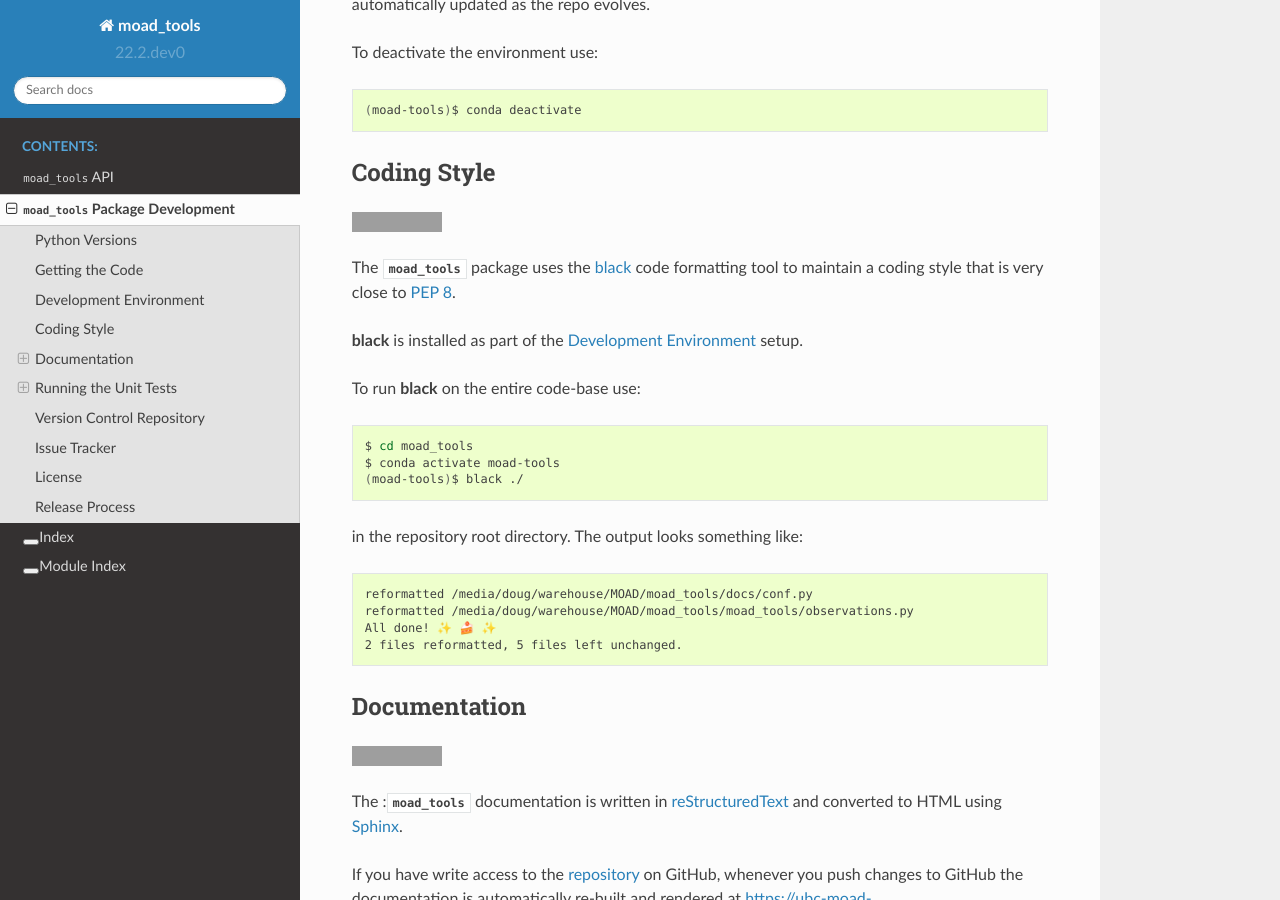
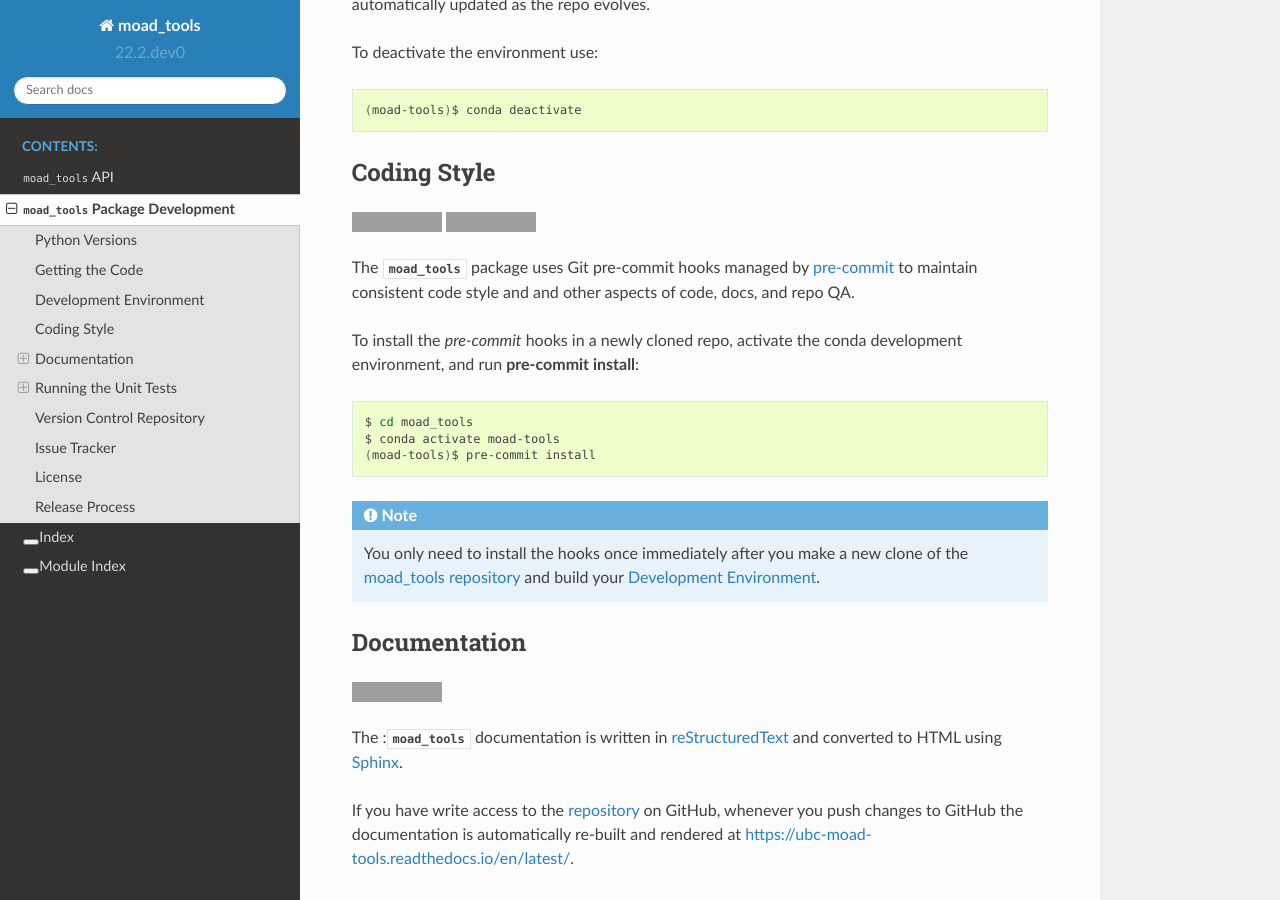
Before and after one commit to UBC-MOAD/moad_tools, a Sphinx documentation site: the page built from docs/pkg_development.rst, in a window 1280 px wide and 900 px high, scrolled down 1145 px. Built offline with Sphinx 7.4.7 and the Read the Docs theme 2.0.0, drawn with Linux system fonts in a browser that asks for light colours; grey boxes are pictures that could not be loaded.

Commit message:
Add pre-commit Git hooks to manage code style & QA during development (#49)
* Add pre-commit to dev env for code style & QA mgmt

* Code & docs gardening by pre-commit

This commit includes a series of changes made to improve readability and
maintain coding hygiene. This includes minor reformatting of code blocks for
easier comprehension and the removal of extraneous whitespace. In several
places, overly long lines have been properly distributed over multiple lines,
significantly improving readability. Furthermore, useless empty lines have been
removed to keep the code compact and clean.

* Integrate pre-commit for code style standardization

The documentation has been updated to reflect the introduction of pre-commit,
which will be used to maintain consistent code style and other aspects of
quality assurance within the package. Git pre-commit hooks are now managed by
pre-commit to ensure code conformity across various aspects including the code
itself, documentation and overall repository quality. This includes the use of
'black' for code formatting.

```diff
--- a/docs/pkg_development.rst
+++ b/docs/pkg_development.rst
@@ -145,33 +145,35 @@ To deactivate the environment use:
 Coding Style
 ============
 
+.. image:: https://img.shields.io/badge/pre--commit-enabled-brightgreen?logo=pre-commit&logoColor=white
+   :target: https://pre-commit.com
+   :alt: pre-commit
 .. image:: https://img.shields.io/badge/code%20style-black-000000.svg
     :target: https://black.readthedocs.io/en/stable/
     :alt: The uncompromising Python code formatter
 
-The :py:obj:`moad_tools` package uses the `black`_ code formatting tool to maintain
-a coding style that is very close to `PEP 8`_.
+The :py:obj:`moad_tools` package uses Git pre-commit hooks managed by `pre-commit`_
+to maintain consistent code style and and other aspects of code,
+docs,
+and repo QA.
 
-.. _black: https://black.readthedocs.io/en/stable/
-.. _PEP 8: https://peps.python.org/pep-0008/
+.. _pre-commit: https://pre-commit.com/
 
-:command:`black` is installed as part of the :ref:`moad_toolsDevelopmentEnvironment` setup.
-
-To run :command:`black` on the entire code-base use:
+To install the `pre-commit` hooks in a newly cloned repo,
+activate the conda development environment,
+and run :command:`pre-commit install`:
 
 .. code-block:: bash
 
     $ cd moad_tools
     $ conda activate moad-tools
-    (moad-tools)$ black ./
+    (moad-tools)$ pre-commit install
 
-in the repository root directory.
-The output looks something like::
+.. note::
+    You only need to install the hooks once immediately after you make a new clone of the
+    `moad_tools repository`_ and build your :ref:`moad_toolsDevelopmentEnvironment`.
 
-  reformatted /media/doug/warehouse/MOAD/moad_tools/docs/conf.py
-  reformatted /media/doug/warehouse/MOAD/moad_tools/moad_tools/observations.py
-  All done! ✨ 🍰 ✨
-  2 files reformatted, 5 files left unchanged.
+.. _moad_tools repository: https://github.com/UBC-MOAD/moad_tools
 
 
 .. _moad_toolsDocumentation:
```
Also changed, not shown: .pre-commit-config.yaml (added), 8 other files.
